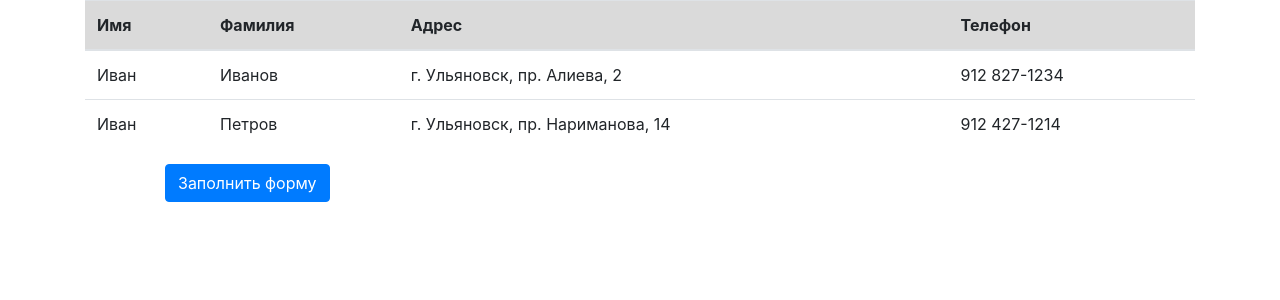
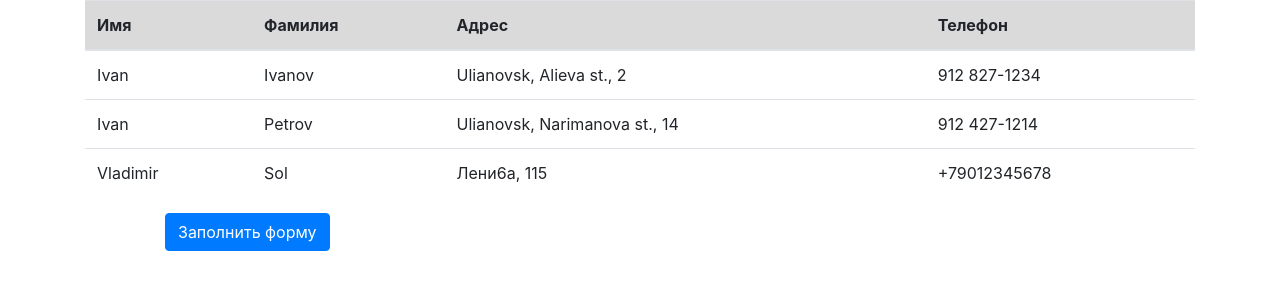
Before and after one commit to VladimirSolovov/tasks, a PHP site: page /json in a window 1280 px wide. Shown: the top 300 px of the page. Run offline with PHP 8.4, Linux system fonts and the light colour scheme.

Commit message:
Исправил запись в файл, фобавил фильтрацию

```diff
--- a/json/data.json
+++ b/json/data.json
@@ -1,11 +1 @@
-[{
-"firstName": "Иван",
-"lastName": "Иванов",
-"address": "г. Ульяновск, пр. Алиева, 2",
-"phoneNumber": "912 827-1234"
-}, {
-"firstName": "Иван",
-"lastName": "Петров",
-"address": "г. Ульяновск, пр. Нариманова, 14",
-"phoneNumber": "912 427-1214"
-}]
+[{"name":"Ivan","surname":"Ivanov","address":"Ulianovsk, Alieva st., 2","phone":"912 827-1234"},{"name":"Ivan","surname":"Petrov","address":"Ulianovsk, Narimanova st., 14","phone":"912 427-1214"},{"name":"Vladimir","surname":"Sol","address":"\u041b\u0435\u043d\u04386\u0430, 115","phone":"+79012345678"}]
--- a/json/index.php
+++ b/json/index.php
@@ -27,10 +27,10 @@ $data = json_decode($json_data,true);
             foreach($data as $person)
             {
                 echo "<tr>";
-                echo "<td>" . $person['firstName'] . "</td>";
-                echo "<td>" . $person['lastName'] . "</td>";
+                echo "<td>" . $person['name'] . "</td>";
+                echo "<td>" . $person['surname'] . "</td>";
                 echo "<td>" . $person['address'] . "</td>";
-                echo "<td>" . $person['phoneNumber'] . "</td>";
+                echo "<td>" . $person['phone'] . "</td>";
                 echo "</tr>";
             }
         ?>
--- a/json/userdata.json
+++ /dev/null
@@ -1 +0,0 @@
-{"name":"Vladimir","surname":"Sol","address":"\u041b\u0435\u043d\u04386\u0430,115","phone":"65554564"}
```
Also changed, not shown: json/input.php (+10 -5 lines).
